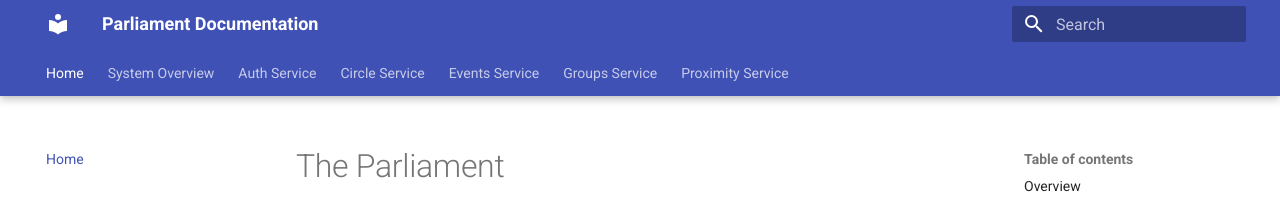
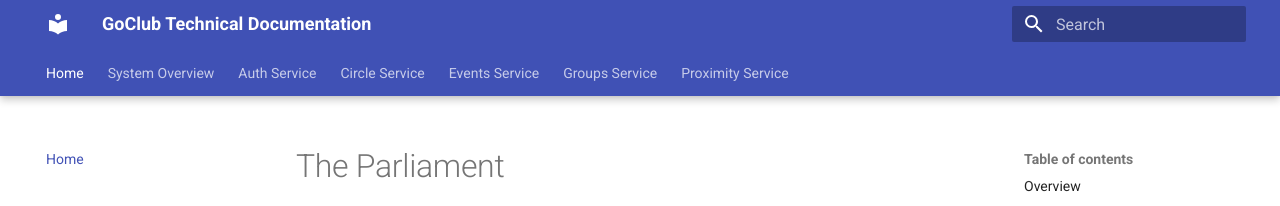
Before and after one commit to The-Parliment/cs3305_2026_team_8, an MkDocs documentation site: the page built from docs/index.md, in a window 1280 px wide. Shown: the top 206 px of the page. Built offline with MkDocs 1.6.1 and Material for MkDocs 9.7.7, drawn with Linux system fonts in a browser that asks for light colours.

Commit message:
Minor update to website header

```diff
--- a/mkdocs.yml
+++ b/mkdocs.yml
@@ -1,4 +1,4 @@
-site_name: Parliament Documentation
+site_name: GoClub Technical Documentation
 site_description: Social Networking Microservices Platform - Technical Documentation
 site_author: Parliament Team
 
```
